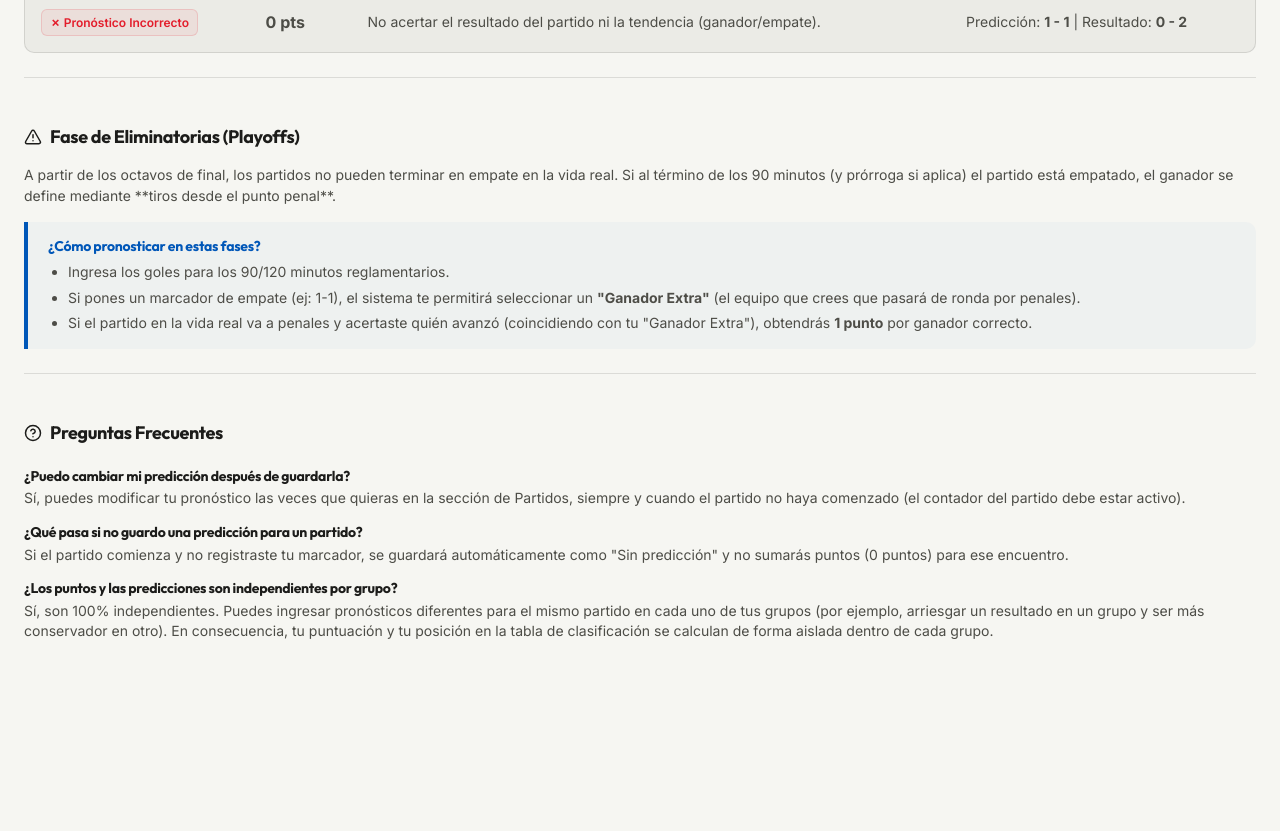
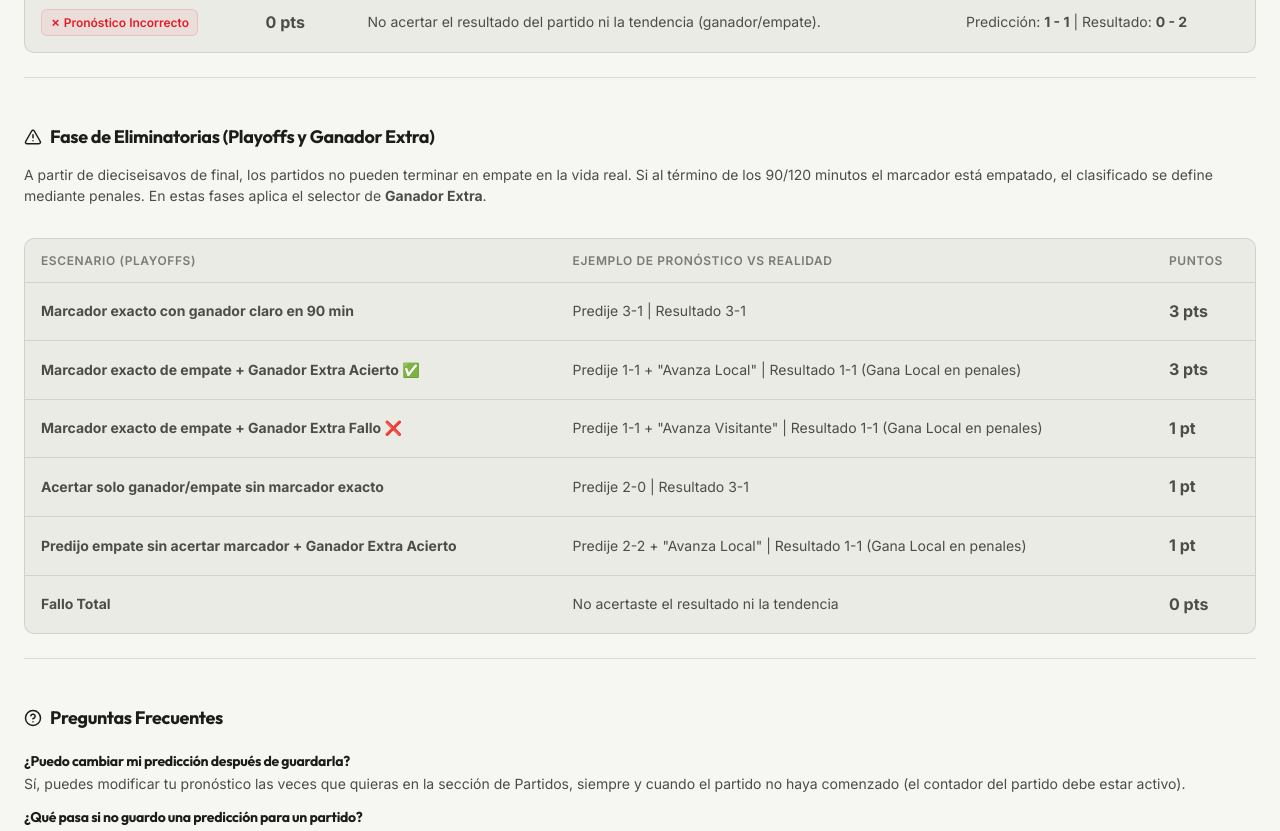
Before and after one commit to Leoortizm/KikiMundialista, a React (Vite) app: page /reglas in a window 1280 px wide. Shown: the part 700-1531 px from the top of the page. Before the commit the page ends 1396 px from the top, so only its background shows below. Built offline with nearby package versions, Linux system fonts and the light colour scheme; no server answers; the database is empty; sample sign-in values are in the browser's storage.

Commit message:
docs: actualiza seccion de reglas para incluir tabla detallada de puntos en eliminatorias y Ganador Extra

```diff
--- a/src/pages/ReglasPage.tsx
+++ b/src/pages/ReglasPage.tsx
@@ -41,11 +41,11 @@ export default function ReglasPage() {
         </div>
       </section>
 
-      {/* Sistema de Puntuación */}
+      {/* Sistema de Puntuación General */}
       <section className={`${styles.section} animate-slide-up`} style={{ animationDelay: '0.1s' }}>
-        <h2 className={styles.sectionTitle}><Target size={18} /> Sistema de Puntuación</h2>
+        <h2 className={styles.sectionTitle}><Target size={18} /> Sistema de Puntuación General</h2>
         <p className={styles.introText}>
-          Tus pronósticos se comparan con el resultado real del partido al finalizar. Los puntos se otorgan de la siguiente manera:
+          Tus pronósticos se comparan con el resultado real del partido al finalizar. Los puntos base se otorgan de la siguiente manera:
         </p>
 
         <div className={styles.tableWrap}>
@@ -88,20 +88,56 @@ export default function ReglasPage() {
         </div>
       </section>
 
-      {/* Reglas de Eliminatorias */}
+      {/* Reglas de Eliminatorias (Playoffs) */}
       <section className={`${styles.section} animate-slide-up`} style={{ animationDelay: '0.15s' }}>
-        <h2 className={styles.sectionTitle}><AlertTriangle size={18} /> Fase de Eliminatorias (Playoffs)</h2>
+        <h2 className={styles.sectionTitle}><AlertTriangle size={18} /> Fase de Eliminatorias (Playoffs y Ganador Extra)</h2>
         <div className={styles.elimInfo}>
           <p className={styles.elimText}>
-            A partir de los octavos de final, los partidos no pueden terminar en empate en la vida real. Si al término de los 90 minutos (y prórroga si aplica) el partido está empatado, el ganador se define mediante **tiros desde el punto penal**.
+            A partir de dieciseisavos de final, los partidos no pueden terminar en empate en la vida real. Si al término de los 90/120 minutos el marcador está empatado, el clasificado se define mediante penales. En estas fases aplica el selector de <strong>Ganador Extra</strong>.
           </p>
-          <div className={styles.infoBox}>
-            <h4 className={styles.infoBoxTitle}>¿Cómo pronosticar en estas fases?</h4>
-            <ul className={styles.infoList}>
-              <li>Ingresa los goles para los 90/120 minutos reglamentarios.</li>
-              <li>Si pones un marcador de empate (ej: 1-1), el sistema te permitirá seleccionar un <strong>"Ganador Extra"</strong> (el equipo que crees que pasará de ronda por penales).</li>
-              <li>Si el partido en la vida real va a penales y acertaste quién avanzó (coincidiendo con tu "Ganador Extra"), obtendrás <strong>1 punto</strong> por ganador correcto.</li>
-            </ul>
+
+          <div className={styles.tableWrap} style={{ marginTop: 'var(--space-4)' }}>
+            <table className={styles.table}>
+              <thead>
+                <tr>
+                  <th>Escenario (Playoffs)</th>
+                  <th>Ejemplo de Pronóstico vs Realidad</th>
+                  <th>Puntos</th>
+                </tr>
+              </thead>
+              <tbody>
+                <tr className={styles.rowExacto}>
+                  <td><strong>Marcador exacto con ganador claro en 90 min</strong></td>
+                  <td>Predije 3-1 | Resultado 3-1</td>
+                  <td className={styles.puntosCell}><strong>3 pts</strong></td>
+                </tr>
+                <tr className={styles.rowExacto}>
+                  <td><strong>Marcador exacto de empate + Ganador Extra Acierto ✅</strong></td>
+                  <td>Predije 1-1 + "Avanza Local" | Resultado 1-1 (Gana Local en penales)</td>
+                  <td className={styles.puntosCell}><strong>3 pts</strong></td>
+                </tr>
+                <tr className={styles.rowGanador}>
+                  <td><strong>Marcador exacto de empate + Ganador Extra Fallo ❌</strong></td>
+                  <td>Predije 1-1 + "Avanza Visitante" | Resultado 1-1 (Gana Local en penales)</td>
+                  <td className={styles.puntosCell}><strong>1 pt</strong></td>
+                </tr>
+                <tr className={styles.rowGanador}>
+                  <td><strong>Acertar solo ganador/empate sin marcador exacto</strong></td>
+                  <td>Predije 2-0 | Resultado 3-1</td>
+                  <td className={styles.puntosCell}><strong>1 pt</strong></td>
+                </tr>
+                <tr className={styles.rowGanador}>
+                  <td><strong>Predijo empate sin acertar marcador + Ganador Extra Acierto</strong></td>
+                  <td>Predije 2-2 + "Avanza Local" | Resultado 1-1 (Gana Local en penales)</td>
+                  <td className={styles.puntosCell}><strong>1 pt</strong></td>
+                </tr>
+                <tr className={styles.rowFallo}>
+                  <td><strong>Fallo Total</strong></td>
+                  <td>No acertaste el resultado ni la tendencia</td>
+                  <td className={styles.puntosCell}><strong>0 pts</strong></td>
+                </tr>
+              </tbody>
+            </table>
           </div>
         </div>
       </section>
```
